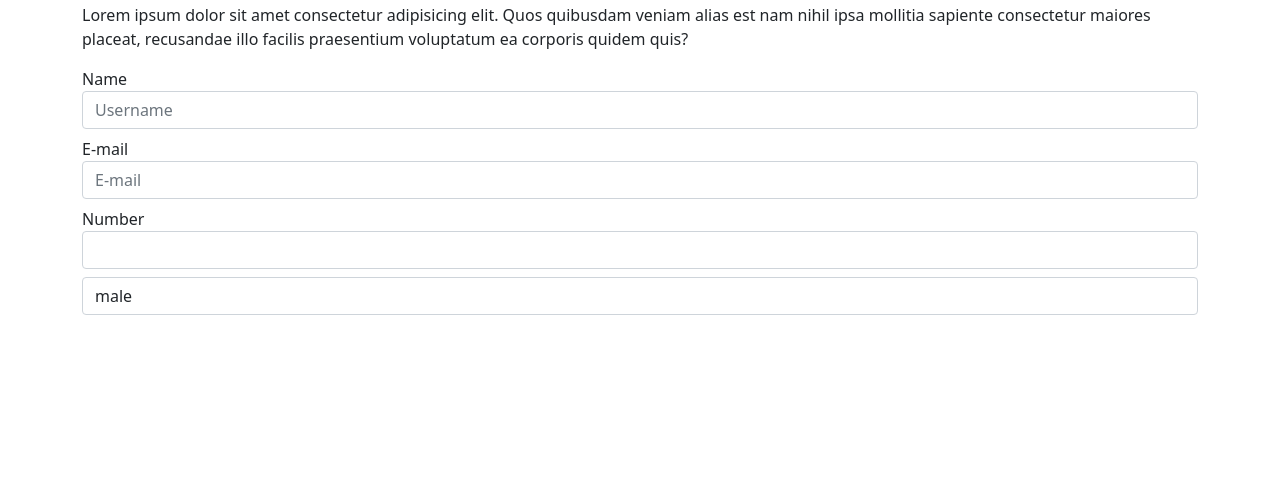
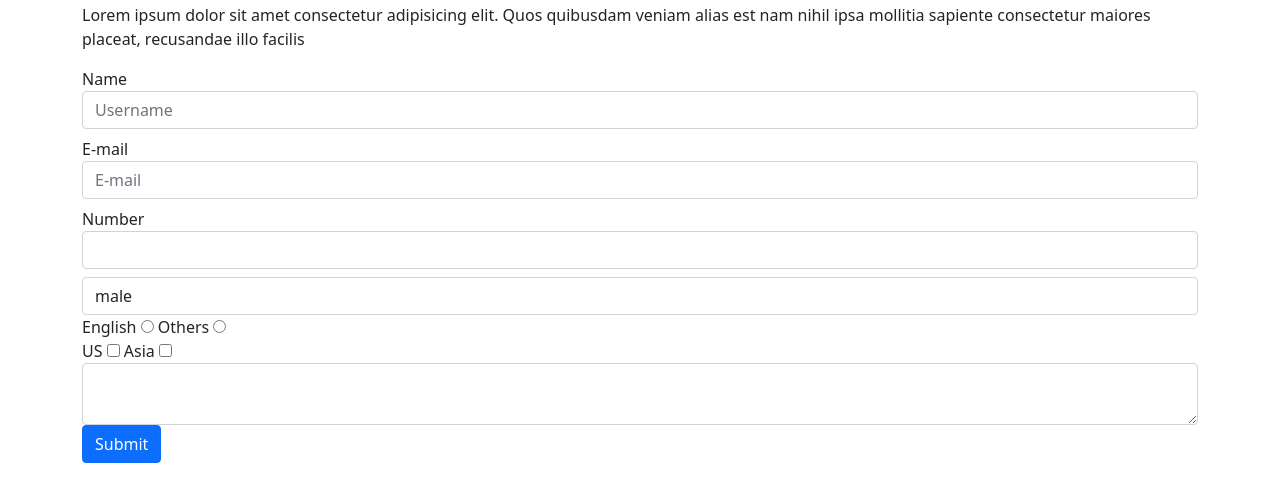
Before and after one commit to popey17/microverse_survey_trial, a plain HTML site: page index.html in a window 1280 px wide. Shown: the part 53-554 px from the top of the page. Drawn offline with nearby package versions, Linux system fonts and the light colour scheme.

Commit message:
modified file

```diff
--- a/index.html
+++ b/index.html
@@ -9,7 +9,7 @@
 </head>
 <body class="container">
     <h1 id="title">Survery Form</h1>
-    <p id="description">Lorem ipsum dolor sit amet consectetur adipisicing elit. Quos quibusdam veniam alias est nam nihil ipsa mollitia sapiente consectetur maiores placeat, recusandae illo facilis praesentium voluptatum ea corporis quidem quis?</p>
+    <p id="description">Lorem ipsum dolor sit amet consectetur adipisicing elit. Quos quibusdam veniam alias est nam nihil ipsa mollitia sapiente consectetur maiores placeat, recusandae illo facilis       </p>
 	<form id="survey-form">
         <label for="name" id="name-label"  >Name</label>
 		<input type="text" id="name" name="name" placeholder="Username" class="form-control mb-2">
@@ -21,6 +21,20 @@
             <option value="1">male</option>
             <option value="1">female</option>
         </select>
+	<div class="col">
+	<label for="english">English</label>
+	<input type="radio" id="english"name="language" value="English">
+	 <label for="others">Others</label>
+	<input type="radio" name="language" id="others" value="Others">
+	</div>
+	<div class="col">
+	 <label for="utc5">US</label>
+	<input type="checkbox" id="timezone1"  name="timezone" value="UTC-5">
+	 <label for="utc1">Asia</label>
+	<input type="checkbox" id="timezone2" name="timezone"  value="UTC+1">
+	</div>
+	<textarea class="form-control"></textarea>
+	<input type="submit" id="submit" class="btn btn-primary" class="form-control">
 	</form>
 </body>
 </html>
```
